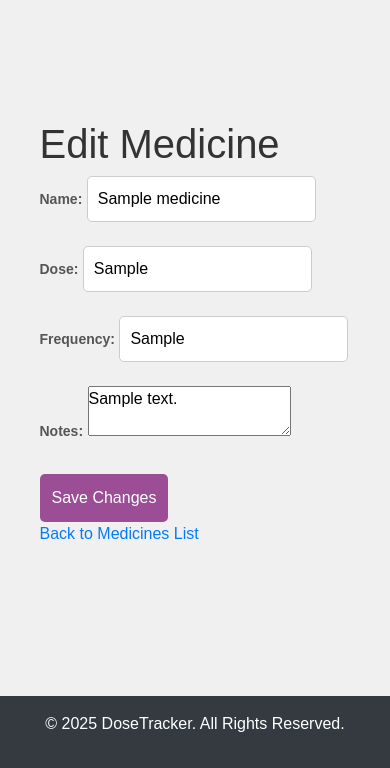
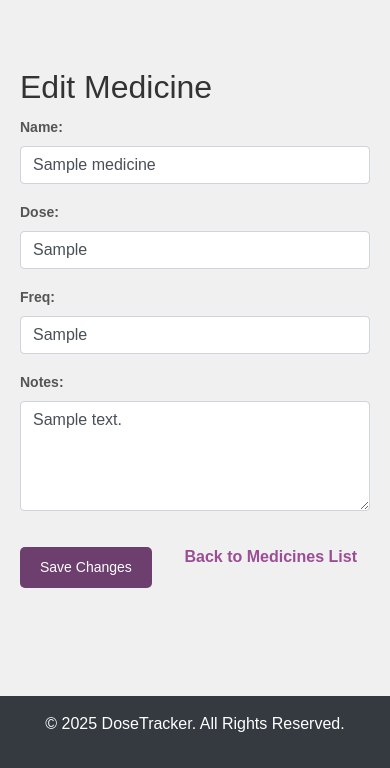
Before and after one commit to djr812/DoseTracker, a Flask app: page /medicines/edit_medicine/1 in a window 390 px wide. Shown: the part 76-844 px from the top of the page. Run offline with Flask 3, Linux system fonts and the light colour scheme; a user stored in the database is signed in; tables that the repository leaves empty hold one stand-in row (values such as "Sample post"); some libraries are stand-ins or nearby versions.

Commit message:
Added Under 480px responsive styling

```diff
--- a/app/medicines/routes.py
+++ b/app/medicines/routes.py
@@ -85,8 +85,6 @@ def my_medicine():
             'notes': user_medicine.notes
         })
 
-    print(medicines)
-
     return render_template('my_medicine.html', medicines=medicines, page_class='my_medicine_page')
 
 
--- a/app/static/css/style.css
+++ b/app/static/css/style.css
@@ -34,20 +34,15 @@ body {
     font-size: 24px;
 }
 
-/* Container Styling - Default */
+/* General Container Styling */
 .container {
-    width: 90%;
-    max-width: 1200px;
+    max-width: 1400px;
     margin: 0 auto;
     padding: 20px;
 }
 
-/* Specific Container Styling for Each Page */
-.my_medicine_page .container {
-    width: 90%;
-    max-width: 1200px;
-    margin: 0 auto;
-    padding: 30px;
+.container.mt-4 {
+    margin-top: 0 !important;
 }
 
 .index_page .container {
@@ -215,37 +210,46 @@ button:hover {
     color: #6c3f6e;
 }
 
-/* General Container Styling */
-.container {
-    margin-top: 30px;
-    margin-bottom: 30px;
+/* Medicines Page Styling */
+.table-container {
+    max-height: 500px;
+    overflow-y: auto;
+    margin-bottom: 20px;
+    width: 100%;
 }
 
-/* Medicines Table Styling */
+.my_medicine_page .container {
+    width: 100%;
+    max-width: 1400px;
+    margin: 0 auto;
+    padding: 30px;
+    max-height: calc(100vh - 150px); /* Ensure the container doesn't fill the full screen height */
+}
+
 #medicines-table {
     width: 100%;
-    margin-top: 20px;
     border-collapse: collapse;
-    font-size: 16px;
+    table-layout: auto;
 }
 
 #medicines-table th, #medicines-table td {
-    padding: 12px 15px;
+    padding: 8px;
     text-align: left;
     border: 1px solid #ddd;
+    word-wrap: break-word;
 }
 
 #medicines-table th {
-    background-color: #f8f9fa; /* Light gray background */
+    background-color: #f8f9fa;
     font-weight: bold;
 }
 
 #medicines-table tr:nth-child(even) {
-    background-color: #f9f9f9; /* Light background for alternating rows */
+    background-color: #f9f9f9;
 }
 
 #medicines-table tr:hover {
-    background-color: #f1f1f1; /* Slight hover effect */
+    background-color: #f1f1f1;
 }
 
 #medicines-col-header {
@@ -314,6 +317,17 @@ button:hover {
     margin-top: 20px;
 }
 
+.my-medicines-list {
+    color: #9b4d96;  /* Mauve color */
+    font-weight: bold;
+    text-decoration: none;
+}
+
+.my-medicines-list:hover {
+    color: #7a3c7e;  /* Darker mauve on hover */
+    text-decoration: underline;
+}
+
 
 /* Footer styles */
 .footer {
@@ -327,52 +341,86 @@ button:hover {
 }
 
 /* Mobile responsiveness */
-@media (max-width: 375px) {
-
-    /* General container styling */
-    .container {
-        width: 80%;
-        padding: 15px;
-        margin: 0;
+@media (max-width: 480px) {
+    /* Make logo smaller */
+    .logo {
+        height: 40px;
     }
 
-    /* Adjust page title for mobile */
-    .container h1 {
-        font-size: 22px;
-        text-align: center;
-        margin-bottom: 20px;
+    /* Decrease font size for app title */
+    .app-title {
+        font-size: 24px;
     }
 
-    /* Medicine table container adjustments */
-    .medicine-table-container {
-        padding: 10px;
-        margin-bottom: 20px;
+    /* Stack logo and app title vertically */
+    .logo-container {
+        flex-direction: column;
+        align-items: center;
     }
 
-    /* Button to add new medicine adjustments */
-    #add-medicine-btn {
-        width: 100%;
-        padding: 12px 0;
-        font-size: 16px;
-        margin-top: 20px; /* Space above the button */
+    /* Adjust the form fields */
+    .login-form input {
+        font-size: 14px;
+        padding: 8px;
     }
 
-    /* Adjust navbar link font size */
-    .navbar a {
-        font-size: 18px;
+    .login-btn, .sign-up-btn {
+        font-size: 14px;
+        padding: 8px;
     }
 
-    /* Adjust padding for general containers */
-    .login-container {
-        padding: 20px;
-        width: 90%;
+    .signup-link a {
+        font-size: 12px;
     }
 
-    button {
-        padding: 8px 15px;
+    /* Adjust the table for smaller screens */
+    #medicines-table {
+        font-size: 12px;
     }
 
-    /* Add responsive behavior to the buttons */
+    #medicines-table th, #medicines-table td {
+        padding: 6px;
+    }
+
+    #medicines-table th {
+        font-size: 14px;
+    }
+
+    /* Stack the action buttons vertically */
+    .action-buttons {
+        flex-direction: column;
+        gap: 5px;
+    }
+
+    .action-buttons .btn {
+        font-size: 10px;
+        padding: 6px 12px;
+        width: 60px;
+        min-width: 20px;
+        text-align: center;
+    }
+
+    /* Adjust the container widths */
+    .container {
+        width: 100%;
+        padding: 10px;
+    }
+
+    .table-container {
+        max-height: 350px;  /* Reduce the height */
+        overflow-y: auto;   /* Allow scrolling if needed */
+    }
+
+    .my_medicine_page .container {
+        padding: 5px;
+    }
+
+    .sign-up-container {
+        width: 100%;
+        padding: 15px;
+    }
+
+    /* Footer padding */
     .footer {
         padding: 10px;
     }
--- a/app/templates/edit_medicine.html
+++ b/app/templates/edit_medicine.html
@@ -1,32 +1,50 @@
 {% extends 'layout.html' %}
 
 {% block content %}
-    <h1>Edit Medicine</h1>
+    <div class="container">
+        <h2>Edit Medicine</h2>
 
         {% if error %}
             <div class="alert alert-danger">{{ error }}</div>
         {% endif %}
 
         <form action="{{ url_for('medicines.edit_medicine', medicine_id=medicine.id) }}" method="POST">
+            <!-- Name Field -->
+            <div class="form-group">
                 <label for="name">Name:</label>
-        <input type="text" name="name" value="{{ medicine.name }}" required><br><br>
+                <input type="text" class="form-control" name="name" value="{{ medicine.name }}" required>
+            </div>
 
-        <label for="dose">Dose:</label>
-        <input type="text" name="dosage" value="{{ user_medicine.dosage }}" required><br><br>
+            <!-- Dosage Field -->
+            <div class="form-group">
+                <label for="dosage">Dose:</label>
+                <input type="text" class="form-control" name="dosage" value="{{ user_medicine.dosage }}" required>
+            </div>
 
-        <label for="frequency">Frequency:</label>
-        <input type="text" name="frequency" value="{{ user_medicine.frequency }}" required><br><br>
+            <!-- Frequency Field -->
+            <div class="form-group">
+                <label for="frequency">Freq:</label>
+                <input type="text" class="form-control" name="frequency" value="{{ user_medicine.frequency }}" required>
+            </div>
 
+            <!-- Notes Field -->
+            <div class="form-group">
                 <label for="notes">Notes:</label>
-        <textarea name="notes">{{ user_medicine.notes }}</textarea><br><br>
+                <textarea name="notes" class="form-control" rows="4" placeholder="Enter any additional notes here">{{ user_medicine.notes }}</textarea>
+            </div>
 
-        <button type="submit">Save Changes</button>
+            <!-- Buttons Row -->
+            <div class="form-group d-flex justify-content-between align-items-center">
+                <!-- Save Button -->
+                <button type="submit" class="btn btn-primary">Save Changes</button>
+
+                <!-- Back to Medicines List Link -->
+                <a href="{{ url_for('medicines.my_medicine') }}" class="btn btn-link my-medicines-list">Back to Medicines List</a>
+            </div>
         </form>
 
         {% if error %}
-        <p style="color: red;">{{ error }}</p>
+            <p class="text-danger">{{ error }}</p>
         {% endif %}
-
-    <a href="{{ url_for('medicines.my_medicine') }}">Back to Medicines List</a>
-
+    </div>
 {% endblock %}
--- a/app/templates/my_medicine.html
+++ b/app/templates/my_medicine.html
@@ -1,11 +1,11 @@
 {% extends 'layout.html' %}
 
 {% block content %}
-
-<div class="container">
+<div class="container mt-4">
     <h1>Your Medicines</h1>
 
     <!-- Table for displaying the medicines -->
+    <div class="table-container">
         <table id="medicines-table">
             <thead id="medicines-thead">
                 <tr>
@@ -20,10 +20,12 @@
                 <!-- Rows will be dynamically populated here by JavaScript -->
             </tbody>
         </table>
+    </div>
 
     <!-- Button to add a new medicine -->
     <button class="btn btn-primary" id="add-medicine-btn" onclick="window.location.href='/medicines/add_medicine'">Add New Medicine</button>
 </div>
+
 <script>
     document.addEventListener('DOMContentLoaded', function () {
     // Fetch medicines data from the API endpoint
```
Also changed, not shown: other parts of app/static/css/style.css (+12 -13 lines). Lines whose indentation alone changed are shown as unchanged.
